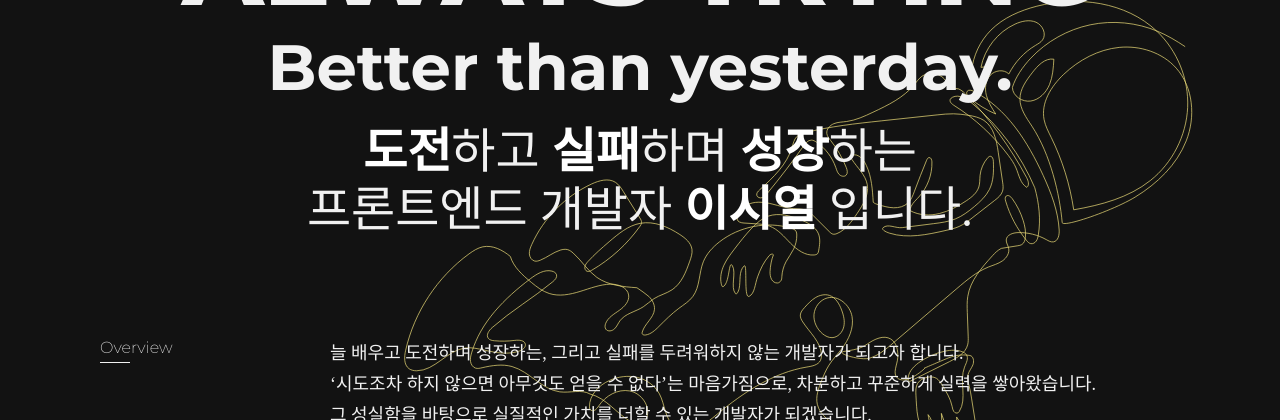
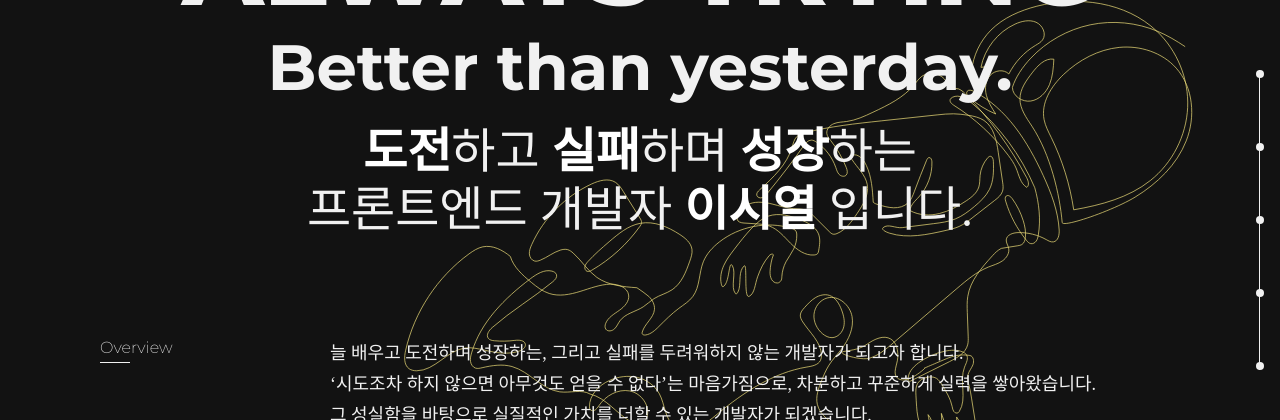
Before and after one commit to siyeol97/portfolio, a React (Vite) app: page / in a window 1280 px wide. Shown: the part 180-600 px from the top of the page. Built offline with nearby package versions, Linux system fonts and the light colour scheme; a web font is replaced by a local one.

Commit message:
✨ Feat: 내비게이션 컴포넌트 및 스타일 추가, 프로젝트 목록 동적 렌더링

```diff
--- a/src/components/Contents/Contents.module.scss
+++ b/src/components/Contents/Contents.module.scss
@@ -15,6 +15,7 @@ body {
 }
 
 .wrapper {
+  position: relative;
   width: 100%;
   height: 100vh;
   overflow-y: auto;
--- a/src/components/Contents/Contents.tsx
+++ b/src/components/Contents/Contents.tsx
@@ -1,17 +1,17 @@
 import styles from './Contents.module.scss';
 import About from './About';
-// import WorkList from './WorkList';
 import { Analytics } from '@vercel/analytics/react';
 import Projects from '../Project/Projects';
+import Navigation from '../Project/Navigation';
 
 export default function Contents() {
   return (
     <>
       <Analytics />
       <main className={styles.wrapper}>
+        <Navigation />
         <About />
         <Projects />
-        {/* <WorkList /> */}
       </main>
     </>
   );
--- a/src/components/Contents/Detail.tsx
+++ b/src/components/Contents/Detail.tsx
@@ -6,6 +6,7 @@ interface Props {
   backgroundColor?: string;
   children: ReactNode;
   overflow?: string;
+  id?: string;
 }
 
 export default function Detail({
@@ -13,6 +14,7 @@ export default function Detail({
   backgroundColor,
   children,
   overflow,
+  id,
 }: Props) {
   return (
     <section
@@ -22,6 +24,7 @@ export default function Detail({
         color: color,
         overflow: overflow,
       }}
+      id={id}
     >
       <div className={styles.container}>{children}</div>
     </section>
--- /dev/null
+++ b/src/components/Project/Navigation.module.scss
@@ -0,0 +1,71 @@
+@import '../../styles/main.scss';
+
+.wrapper {
+  position: fixed;
+  right: 8px;
+  top: 50%;
+  transform: translateY(-50%);
+  z-index: 999;
+  font-size: 14px;
+  height: 300px;
+  transition: all 0.3s;
+  pointer-events: none;
+}
+
+.list_container {
+  position: relative;
+  right: 28px;
+  display: flex;
+  height: 100%;
+  flex-direction: column;
+  align-items: flex-end;
+  justify-content: space-between;
+  opacity: 0;
+  transition: all 0.3s;
+  visibility: hidden;
+  pointer-events: auto;
+}
+
+.title {
+  color: #f1f1f1;
+  cursor: pointer;
+  font-family: 'Montserrat';
+  font-weight: 300;
+}
+
+.line {
+  position: absolute;
+  right: 12px;
+  top: 0;
+  width: 1px;
+  height: 100%;
+  background-color: #f1f1f1;
+  pointer-events: auto;
+}
+
+.dot_container {
+  display: flex;
+  height: 100%;
+  flex-direction: column;
+  align-items: flex-end;
+  justify-content: space-between;
+}
+
+.dot {
+  width: 8px;
+  height: 8px;
+  background-color: #f1f1f1;
+  border-radius: 50%;
+  position: relative;
+  right: -3.5px;
+  cursor: pointer;
+  pointer-events: auto;
+}
+
+.dot:hover + .list_container,
+.wrapper:hover .list_container {
+  visibility: visible;
+  opacity: 1;
+  transition: all 0.3s;
+  pointer-events: auto;
+}
--- /dev/null
+++ b/src/components/Project/Navigation.tsx
@@ -0,0 +1,42 @@
+import styles from './Navigation.module.scss';
+import projects from '../../data/projects';
+
+export default function Navigation() {
+  const titles = [];
+  const ids = [];
+  for (const item in projects) {
+    ids.push(item);
+    titles.push(projects[item].title);
+  }
+  return (
+    <nav className={styles.wrapper}>
+      <ul className={styles.list_container}>
+        <li className={styles.title}>Overview</li>
+        {titles.map((title) => {
+          return (
+            <li
+              key={title}
+              className={styles.title}
+              data-to-scrollspy-id={title}
+            >
+              {title}
+            </li>
+          );
+        })}
+      </ul>
+      <div className={styles.line}>
+        <ul className={styles.dot_container}>
+          <li className={styles.dot}></li>
+          {ids.map((id) => {
+            return (
+              <li
+                key={id}
+                className={styles.dot}
+              ></li>
+            );
+          })}
+        </ul>
+      </div>
+    </nav>
+  );
+}
--- a/src/components/Project/Project.tsx
+++ b/src/components/Project/Project.tsx
@@ -16,7 +16,7 @@ export default function Project({ project }: Props) {
       <span className={styles.period}>{project.period}</span>
       <article className={styles.project_content_container}>
         <div className={styles.project_header}>
-          {project.title === '등잔 밑 일기' ? (
+          {project.title === '등잔밑일기' ? (
             <h3
               className={styles.project_title}
               style={{ fontFamily: 'Pretendard' }}
--- a/src/components/Project/Projects.tsx
+++ b/src/components/Project/Projects.tsx
@@ -4,16 +4,25 @@ import Project from './Project';
 import projects from '../../data/projects';
 
 export default function Projects() {
+  const titles = [];
+  for (const title in projects) {
+    titles.push(title);
+  }
+
   return (
     <Detail
       backgroundColor='#121212'
       color='#f1f1f1'
     >
       <h1 className={styles.main_header}>Projects</h1>
-      <Project project={projects.mogazoa} />
-      <Project project={projects.party_time_job} />
-      <Project project={projects.blog} />
-      <Project project={projects.diary} />
+      {titles.map((title) => {
+        return (
+          <Project
+            key={title}
+            project={projects[title]}
+          />
+        );
+      })}
     </Detail>
   );
 }
--- a/src/data/projects.ts
+++ b/src/data/projects.ts
@@ -174,7 +174,7 @@ const projects: Projects = {
     repository: 'https://github.com/siyeol97/siyeol-blog',
   },
   diary: {
-    title: '등잔 밑 일기',
+    title: '등잔밑일기',
     description:
       '사용자가 입력한 음성과 텍스트를 이용한 감정, 우울감 분석 일기 어플리케이션',
     period: '2023.04.27 ~ 2023.06.22',
```
